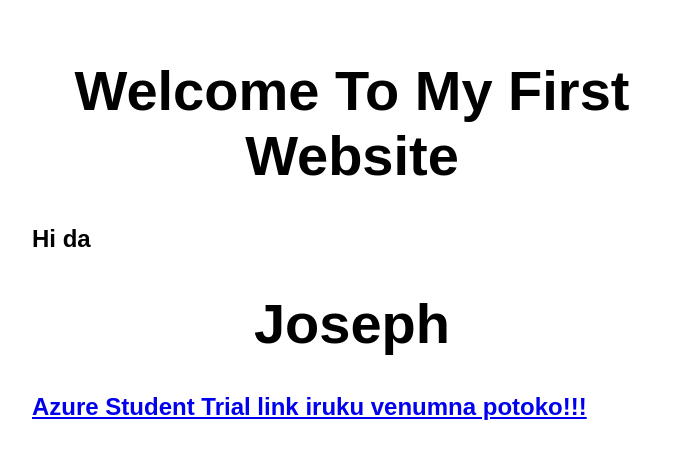
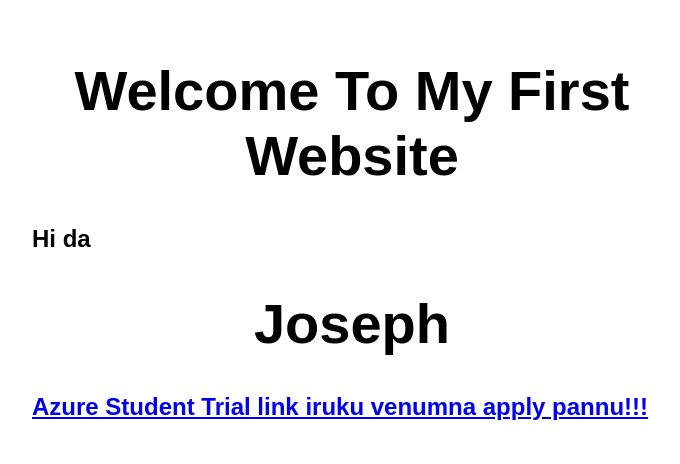
Before and after one commit to M-Kamalesh/my-first-static-web-app, a website: page src/index.html in a window 1280 px wide. Shown: the whole page, without its empty margins (288-968 px from the left). Drawn offline with Linux system fonts and the light colour scheme.

Commit message:
Update index.html

```diff
--- a/src/index.html
+++ b/src/index.html
@@ -12,7 +12,7 @@
   <main>
     <h1>Welcome To My First Website</h1>
     <h2>Hi da </h2><h1>Joseph</h1>
-    <a href = "https://azure.microsoft.com/en-in/free/students/"><h2>Azure Student Trial link iruku venumna potoko!!!</a>
+    <a href = "https://azure.microsoft.com/en-in/free/students/"><h2>Azure Student Trial link iruku venumna apply pannu!!!</a>
   </main>
 </body>
 
```
